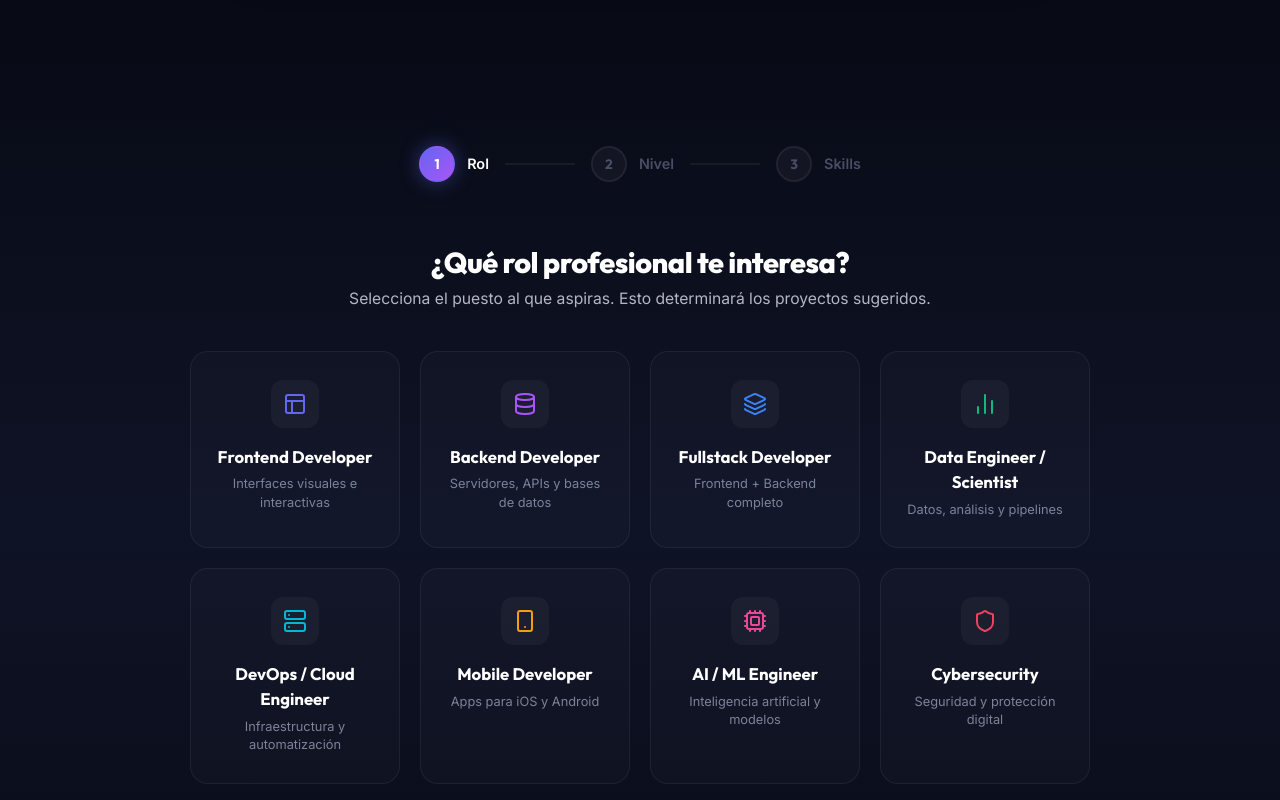
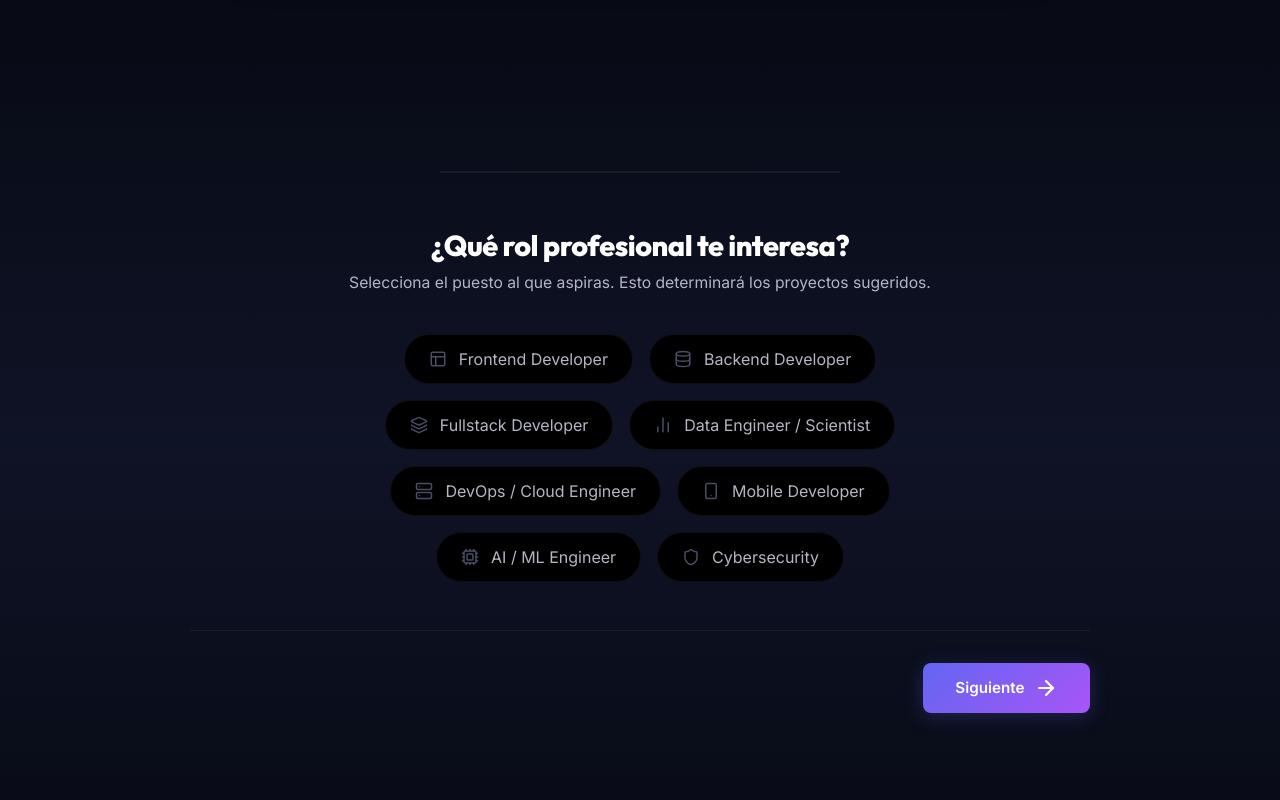
Before and after one commit to AndresRJ18/DevProject, a website: page index.html in a window 1280 px wide. Shown: the part 1560-2360 px from the top of the page. Drawn offline with nearby package versions, Linux system fonts and the light colour scheme.

Commit message:
UI Innovation: Implemented Minimalist Glow Pills design with Laser Progress Bar

```diff
--- a/app.js
+++ b/app.js
@@ -358,14 +358,16 @@ class WizardEngine {
   prevStep() { this.goToStep(this.currentStep - 1); }
 
   updateStepper() {
-    document.querySelectorAll('.wizard-step').forEach((el, i) => {
-      el.classList.remove('active', 'completed');
-      if (i < this.currentStep) el.classList.add('completed');
-      if (i === this.currentStep) el.classList.add('active');
-    });
-    document.querySelectorAll('.wizard-connector').forEach((el, i) => {
-      el.classList.toggle('filled', i < this.currentStep);
-    });
+    const laserBar = document.getElementById('laser-bar');
+    if (!laserBar) return;
+
+    let progress = 0;
+    if (this.currentStep === 0) progress = 0;
+    else if (this.currentStep === 1) progress = 33;
+    else if (this.currentStep === 2) progress = 66;
+    else if (this.currentStep === 3) progress = 100;
+
+    laserBar.style.width = `${progress}%`;
   }
 
   renderStep(step) {
@@ -395,10 +397,8 @@ class WizardEngine {
           <div class="role-card ${this.selectedRole === role.id ? 'selected' : ''}"
                style="--card-color: ${role.color};"
                onclick="wizard.selectRole('${role.id}')">
-            <div class="check-badge"><i data-lucide="check"></i></div>
             <div class="role-icon"><i data-lucide="${role.icon}"></i></div>
             <div class="role-name">${role.name}</div>
-            <div class="role-desc">${role.description}</div>
           </div>
         `).join('')}
       </div>
@@ -427,10 +427,6 @@ class WizardEngine {
                onclick="wizard.selectLevel('${level.id}')">
             <div class="level-icon"><i data-lucide="${level.icon}"></i></div>
             <div class="level-name">${level.name}</div>
-            <div class="level-desc">${level.desc}</div>
-            <div class="level-bar">
-              ${Array.from({ length: 5 }, (_, i) => `<div class="bar-seg ${i < level.bars ? 'filled' : ''}"></div>`).join('')}
-            </div>
           </div>
         `).join('')}
       </div>
--- a/index.html
+++ b/index.html
@@ -131,22 +131,9 @@
   <section class="wizard-section section" id="wizard">
     <div class="container">
       <div class="wizard-wrapper">
-        <!-- Stepper -->
-        <div class="wizard-stepper">
-          <div class="wizard-step active">
-            <div class="step-number">1</div>
-            <span class="step-label">Rol</span>
-          </div>
-          <div class="wizard-connector"><div class="connector-fill"></div></div>
-          <div class="wizard-step">
-            <div class="step-number">2</div>
-            <span class="step-label">Nivel</span>
-          </div>
-          <div class="wizard-connector"><div class="connector-fill"></div></div>
-          <div class="wizard-step">
-            <div class="step-number">3</div>
-            <span class="step-label">Skills</span>
-          </div>
+        <!-- Laser Progress -->
+        <div class="laser-progress-container">
+          <div class="laser-progress-bar" id="laser-bar"></div>
         </div>
 
         <!-- Dynamic Content -->
--- a/styles.css
+++ b/styles.css
@@ -518,62 +518,26 @@ button { font-family: var(--font-body); cursor: pointer; border: none; backgroun
 
 .wizard-wrapper { max-width: 900px; margin: 0 auto; width: 100%; }
 
-/* Stepper Header */
-.wizard-stepper {
-  display: flex; align-items: center; justify-content: center;
-  gap: 0; margin-bottom: 3.5rem;
-}
-
-.wizard-step {
-  display: flex; align-items: center; gap: 0.75rem;
-  padding: 0.5rem 1rem;
-  font-size: 0.9rem; font-weight: 600;
-  color: var(--text-muted);
-  transition: all var(--transition-normal);
-}
-
-.wizard-step .step-number {
-  width: 36px; height: 36px;
-  display: flex; align-items: center; justify-content: center;
-  border-radius: var(--radius-full);
-  background: rgba(255, 255, 255, 0.04);
-  border: 2px solid var(--border-subtle);
-  font-weight: 700; font-size: 0.85rem;
-  transition: all var(--transition-normal);
-  font-family: var(--font-heading);
-}
-
-.wizard-step.active { color: var(--text-primary); }
-.wizard-step.active .step-number {
-  background: var(--gradient-primary);
-  border-color: transparent;
-  color: white;
-  box-shadow: 0 0 20px rgba(99, 102, 241, 0.45);
-}
-
-.wizard-step.completed { color: var(--accent-emerald); }
-.wizard-step.completed .step-number {
-  background: var(--accent-emerald);
-  border-color: transparent;
-  color: white;
-}
-
-.wizard-connector {
-  width: 70px; height: 2px;
+.laser-progress-container {
+  width: 100%;
+  max-width: 400px;
+  height: 2px;
   background: var(--border-subtle);
-  border-radius: 1px;
+  margin: 0 auto 3.5rem auto;
+  border-radius: 2px;
   position: relative;
-}
-
-.wizard-connector .connector-fill {
-  position: absolute; top: 0; left: 0;
-  height: 100%; width: 0;
-  background: var(--gradient-primary);
-  border-radius: 1px;
-  transition: width 0.5s cubic-bezier(0.16, 1, 0.3, 1);
-}
-
-.wizard-connector.filled .connector-fill { width: 100%; }
+  overflow: hidden;
+}
+
+.laser-progress-bar {
+  position: absolute;
+  top: 0; left: 0;
+  height: 100%;
+  width: 0%;
+  background: var(--accent-indigo);
+  box-shadow: 0 0 10px var(--accent-indigo), 0 0 20px var(--accent-indigo);
+  transition: width 0.4s cubic-bezier(0.16, 1, 0.3, 1);
+}
 
 /* Step Content */
 .wizard-step-content {
@@ -592,80 +556,62 @@ button { font-family: var(--font-body); cursor: pointer; border: none; backgroun
 }
 
 /* =====================================================
-   ROLE CARDS (Step 1)
-   ===================================================== */
-.roles-grid {
-  display: grid;
-  grid-template-columns: repeat(auto-fill, minmax(210px, 1fr));
-  gap: 1.25rem;
-}
-
-.role-card {
-  padding: 1.75rem 1.5rem;
-  text-align: center;
+   GLOW PILLS (Roles & Levels)
+   ===================================================== */
+.roles-grid, .levels-grid {
+  display: flex;
+  flex-wrap: wrap;
+  gap: 1rem;
+  justify-content: center;
+  max-width: 700px;
+  margin: 0 auto;
+}
+
+.role-card, .level-card {
+  padding: 0.75rem 1.5rem;
+  display: flex;
+  align-items: center;
+  gap: 0.75rem;
   cursor: pointer;
   border: 1px solid var(--border-subtle);
-  background: var(--bg-glass-light);
-  border-radius: var(--radius-lg);
-  transition: all var(--transition-normal);
-  position: relative;
-  overflow: hidden;
-}
-
-.role-card::before {
-  content: ''; position: absolute; top: 0; left: 0; right: 0;
-  height: 3px;
-  background: var(--card-color, var(--gradient-primary));
-  opacity: 0; transition: opacity var(--transition-normal);
-}
-
-.role-card:hover {
-  transform: translateY(-4px);
+  background: #000;
+  border-radius: 100px;
+  transition: all 0.3s cubic-bezier(0.16, 1, 0.3, 1);
+  color: var(--text-secondary);
+}
+
+.role-card:hover, .level-card:hover {
+  border-color: var(--text-muted);
+  background: #111;
+  transform: translateY(-2px);
+}
+
+.role-card.selected, .level-card.selected {
   border-color: var(--card-color, var(--accent-indigo));
-  background: rgba(255, 255, 255, 0.03);
-  box-shadow: var(--shadow-md);
-}
-.role-card:hover::before { opacity: 1; }
-
-.role-card.selected {
-  border-color: var(--card-color, var(--accent-indigo));
-  background: rgba(255, 255, 255, 0.04);
-  box-shadow: 0 10px 30px rgba(0, 0, 0, 0.25);
-}
-.role-card.selected::before { opacity: 1; }
-
-.role-card .role-icon {
-  margin-bottom: 1rem;
-  display: inline-flex;
-  justify-content: center;
+  color: white;
+  box-shadow: 0 0 15px rgba(99,102,241,0.3), inset 0 0 10px rgba(99,102,241,0.1);
+  animation: breathe 3s infinite ease-in-out;
+}
+
+@keyframes breathe {
+  0%, 100% { box-shadow: 0 0 10px rgba(99,102,241,0.2), inset 0 0 5px rgba(99,102,241,0.1); }
+  50% { box-shadow: 0 0 20px rgba(99,102,241,0.5), inset 0 0 15px rgba(99,102,241,0.2); }
+}
+
+.role-icon, .level-icon {
+  display: flex;
   align-items: center;
-  width: 48px;
-  height: 48px;
-  border-radius: var(--radius-md);
-  background: rgba(255, 255, 255, 0.04);
+  color: var(--text-muted);
+  transition: all 0.3s;
+}
+
+.role-icon svg, .level-icon svg {
+  width: 18px;
+  height: 18px;
+}
+
+.role-card.selected .role-icon, .level-card.selected .level-icon {
   color: var(--card-color, var(--accent-indigo));
-  transition: transform var(--transition-bounce);
-}
-
-.role-card .role-icon svg {
-  width: 24px;
-  height: 24px;
-}
-
-.role-card:hover .role-icon { transform: scale(1.1); }
-
-.role-card .role-name {
-  font-family: var(--font-heading); font-weight: 700; font-size: 1.05rem;
-  margin-bottom: 0.4rem;
-}
-
-.role-card .role-desc {
-  font-size: 0.8rem; color: var(--text-tertiary);
-  line-height: 1.45;
-}
-
-.role-card .check-badge {
-  position: absolute; top: 12px; right: 12px;
   width: 20px; height: 20px;
   background: var(--accent-emerald);
   border-radius: var(--radius-full);
```
